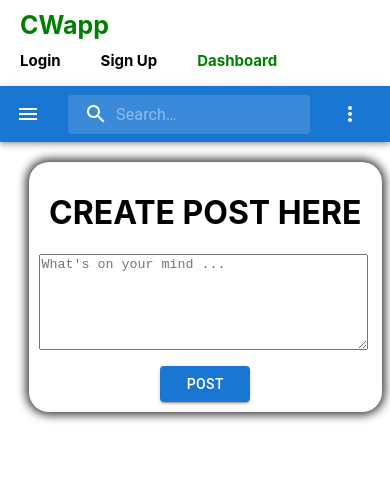
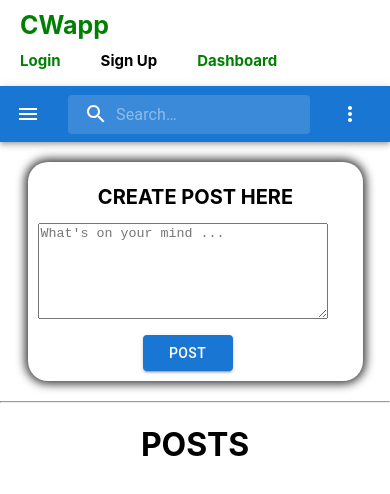
Before and after one commit to QambarAli1/cwapp, a React (Create React App) app in the folder web/: page /dashboard in a window 390 px wide. Shown: the top 494 px of the page. Built offline with nearby package versions, Linux system fonts and the light colour scheme.

Commit message:
updated server

```diff
--- a/web/src/App.css
+++ b/web/src/App.css
@@ -25,11 +25,11 @@ nav ul li a:hover{
   font-weight: bold;
   font-size: 25px;
 }
-.post-user , .form-user{
-  width: 95% !important;
-  display: flex !important;
-  flex-direction: row !important;
-  justify-content: center !important;
+.form-user{
+  display: flex ;
+  flex-direction: row ;
+  justify-content: center ;
+
 }
 .login-form , .signup-form{
   width: 280px;
@@ -41,8 +41,19 @@ nav ul li a:hover{
   -moz-box-shadow: 0 0 10px 3px rgb(59, 56, 56);
   box-shadow: 0 0 10px 3px rgb(59, 56, 56);
 }
+.post-user{
+  width: 90%;
+  /* width: 300px; */
+  margin:10px;
+  text-align: center;
+  padding: 10px;
+  border-radius: 20px 20px;
+  display: flex ;
+  flex-direction: row ;
+  justify-content: center ;
+}
 .post-form{
-  width: 90%;
+  width: 25%;
   text-align: center;
   padding: 10px;
   border-radius: 20px 20px;
@@ -50,43 +61,33 @@ nav ul li a:hover{
   -moz-box-shadow: 0 0 10px 3px rgb(59, 56, 56);
   box-shadow: 0 0 10px 3px rgb(59, 56, 56);
 }
-.post-user{
-  width: 95%;
-  margin:10px;
-  text-align: center;
-  padding: 10px;
-  border-radius: 20px 20px;
-}
 .dashboard{
   padding: 20px;
 }
 .TextareaAutosize{
-  width: 97%;
+  width: 95%;
 }
 .post-btn{
-  display: flex;
-  flex-direction: row;
-  justify-content: center;
+  width: 300px;
 }
 
 @media only screen and (max-width: 800px) {
   .form-user{
-    width: 50%;
-    margin: 30px;
-  }
-}
-@media only screen and (max-width: 600px) {
-  .form-user{
-    width: 70%;
-    margin: 30px;
-  }
-}
-@media only screen and (min-width: 800px) {
-  .form-user{
-    width: 25%;
+    width: 100%;
     margin: 30px;
   }
   .post-form{
-    width: 320px;
+    width: 90%;
+  }
+  .post-form h1{
+    font-size: 20px;
+  }
+  .TextareaAutosize{
+    width: 90%;
+    margin-left: 10px;
   }
 }
+
+.posts{
+  text-align: center;
+}
--- a/web/src/App.js
+++ b/web/src/App.js
@@ -12,6 +12,7 @@ import Signup from './components/signup';
 import Dashboard from './components/dashboard';
 import Navdashboard from './components/navdashboard'
 import CreatePost from './components/createpost'
+import Posts from './components/posts'
 
 export default function App() {
   const [anchorEl, setAnchorEl] = React.useState(null);
@@ -32,7 +33,7 @@ export default function App() {
             </li>
             <br />
             <li>
-              <NavLink to="/login" activeStyle={{ color: 'green' }}>Login</NavLink>
+              <NavLink to="/" activeStyle={{ color: 'green' }}>Login</NavLink>
             </li>
             <li>
               <NavLink to="/signup" activeStyle={{ color: 'green' }}>Sign Up</NavLink>
@@ -40,26 +41,23 @@ export default function App() {
             <li>
               <NavLink to="/dashboard" activeStyle={{ color: 'green' }}>Dashboard</NavLink>
             </li>
-
-
           </ul>
         </nav>
         <Switch>
-
-            <Route path="/login">
-              <Login />
-            </Route>
-            <Route path="/signup">
-              <Signup />
-            </Route>
+          <Route path="/signup">
+            <Signup />
+          </Route>
           <Route path="/dashboard">
             <Navdashboard />
             {/* <Dashboard /> */}
             <CreatePost />
+            <Posts />
+          </Route>
+          <Route path="/">
+            <Login />
           </Route>
         </Switch>
       </div>
-
     </Router >
   );
 }
--- a/web/src/components/login.jsx
+++ b/web/src/components/login.jsx
@@ -43,7 +43,7 @@ function Login() {
                             size="small"
                             color="primary"
                             id="outlined-basic"
-                            label="email"
+                            label="Email"
                             variant="outlined"
 
                             name="email"
--- /dev/null
+++ b/web/src/components/posts.jsx
@@ -0,0 +1,11 @@
+function Posts() {
+    return(
+        <div className='posts' >
+            <hr />
+            <h1>
+                POSTS
+            </h1>
+        </div>
+    )
+  }
+  export default Posts;
```
Also changed, not shown: web/src/components/createpost.jsx (+2 -13 lines), 1 other file (tests, documents, lock files or other folders).
